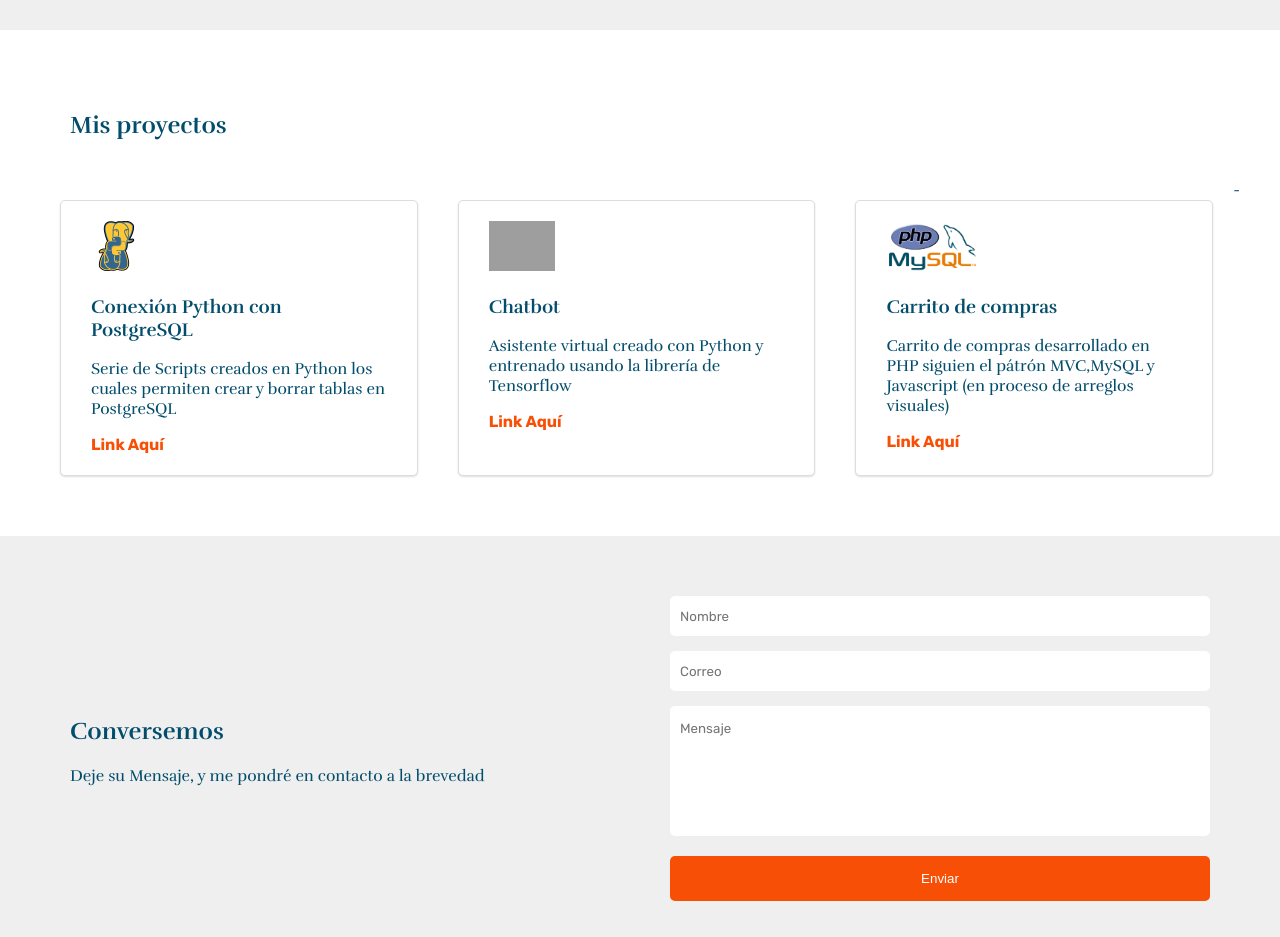
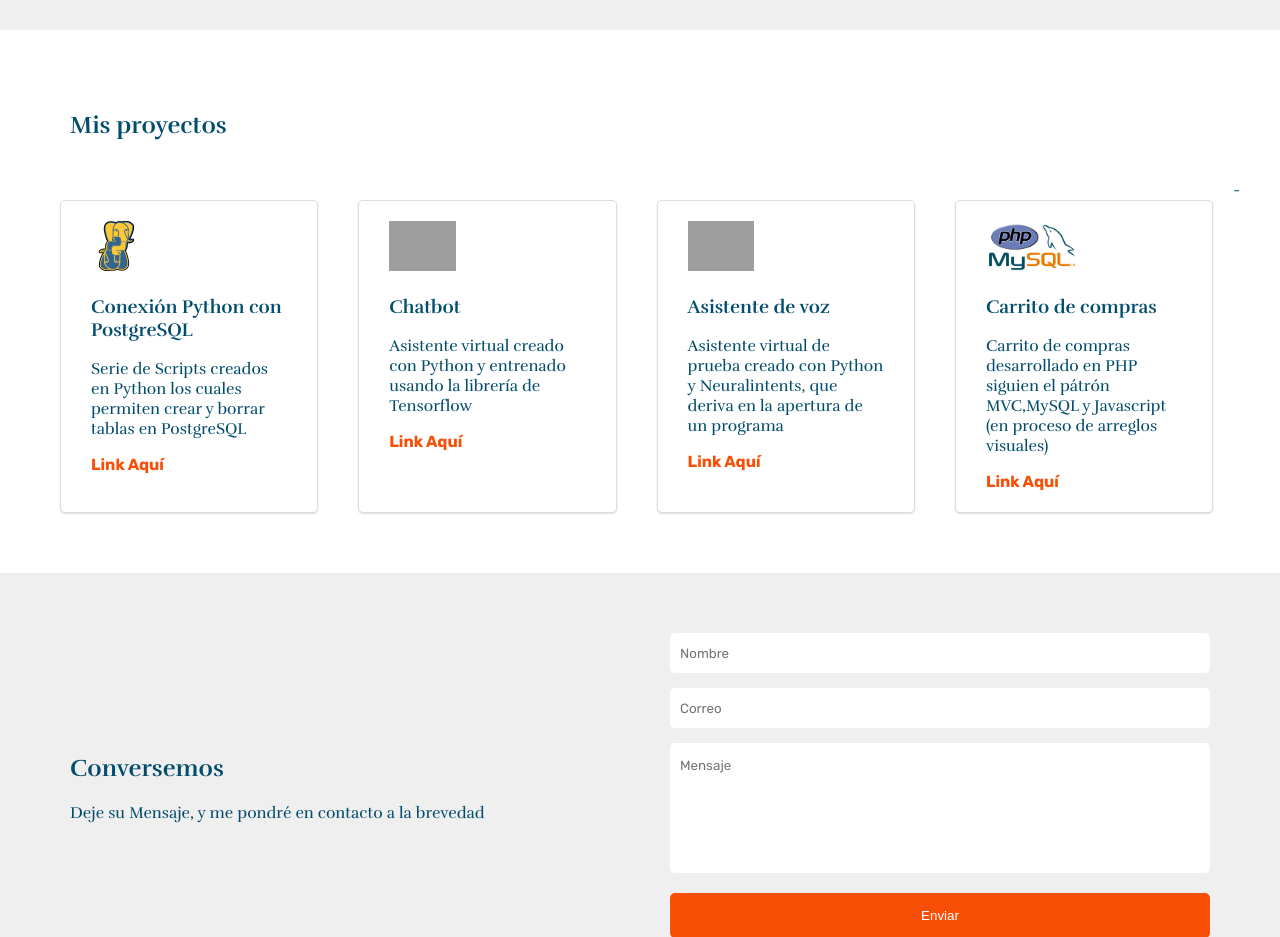
Before and after one commit to elmoconh/PortafolioFlask, a Flask app: page / in a window 1280 px wide. Shown: the part 1425-2362 px from the top of the page. Run offline with Flask 2, Linux system fonts and the light colour scheme; some libraries are stand-ins or nearby versions; grey boxes are pictures that could not be loaded.

Commit message:
Fix issues

```diff
--- a/templates/portafolio/section-second.html
+++ b/templates/portafolio/section-second.html
@@ -12,11 +12,17 @@
             <a class="orange" target="_blank" href="https://github.com/elmoconh/python_postgresql">Link Aquí</a>
            </div>
            <div class="card third">
-                <img height=50 src="{{url_for('static', filename='img/chatbot.png')}}">
+                <img height=50 src="{{url_for('static', filename='img/Chatbot.png')}}">
                 <h3> Chatbot</h3>
                 <p>Asistente virtual creado con Python y entrenado usando la librería de Tensorflow</p>
                 <a class="orange" target="_blank" href="https://github.com/elmoconh/auctusbot">Link Aquí</a>
            </div>
+           <div class="card third">
+                 <img height=50 src="{{url_for('static', filename='img/Chatbot.png')}}">
+                 <h3>Asistente de voz</h3>
+                 <p>Asistente virtual de prueba creado con Python y Neuralintents, que deriva en la apertura de un programa</p>
+                 <a class="orange" target="_blank" href="https://github.com/elmoconh/AsistenteDeVoz">Link Aquí</a>
+            </div>
             <div class="card third">
                 <img height=50 src="{{url_for('static', filename='img/PHP-Mysql.png')}}">
                 <h3> Carrito de compras</h3>
```
